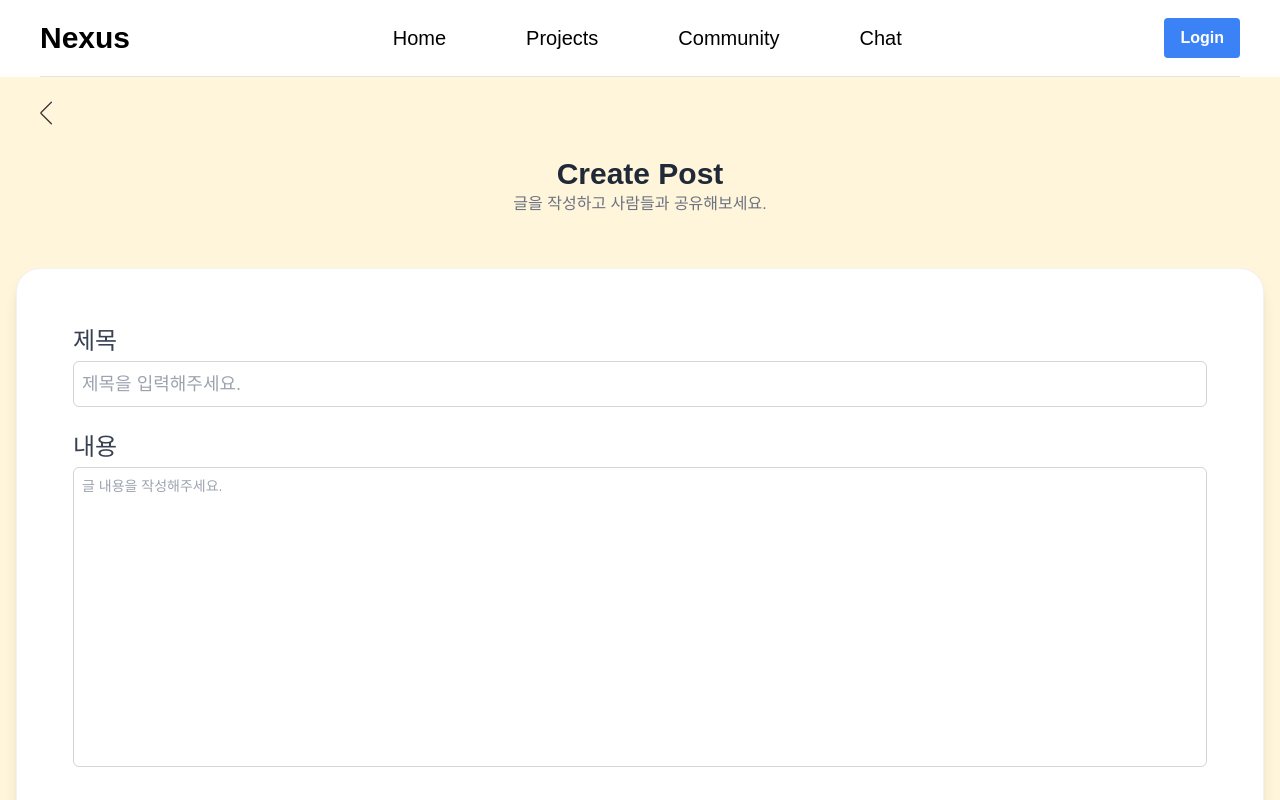
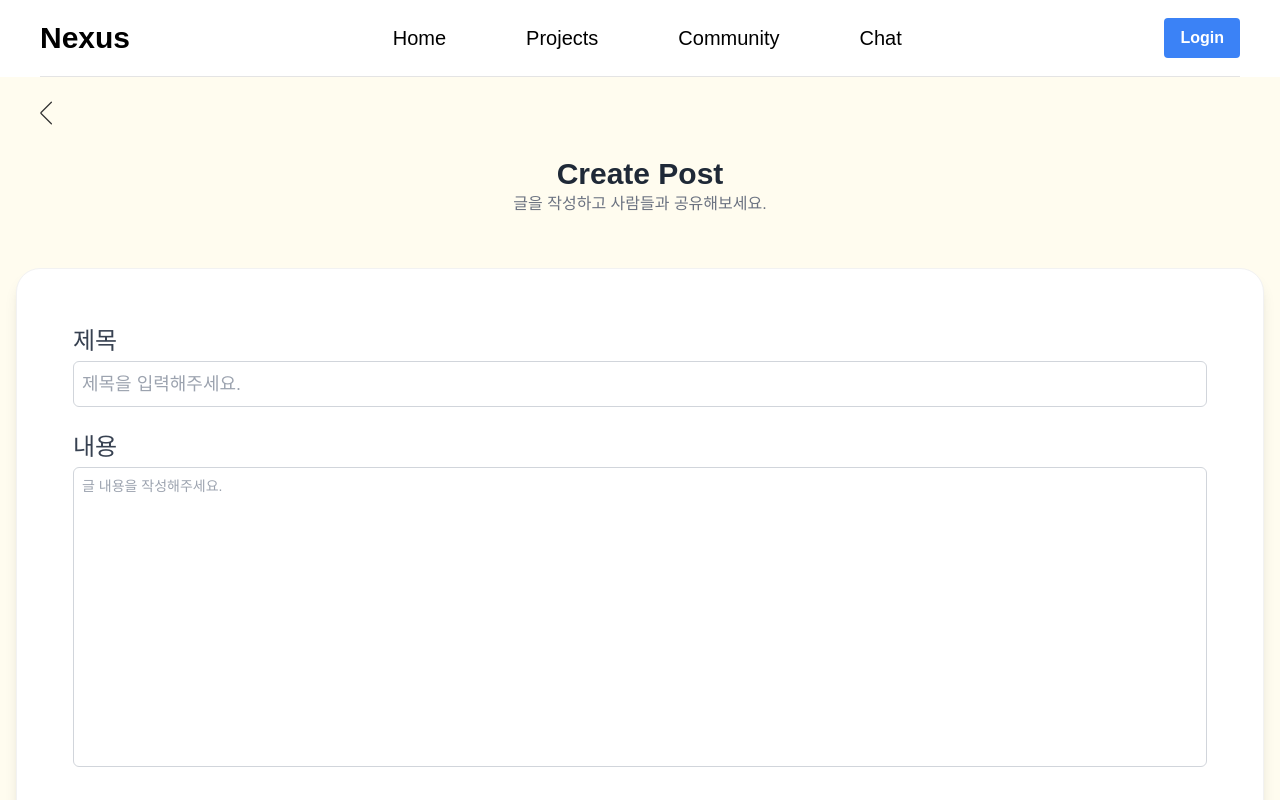
Before and after one commit to wwwcomcomcomcom/nexus-fe, a React (Vite) app: page /createPost in a window 1280 px wide. Shown: the top 800 px of the page. Built offline with nearby package versions, Linux system fonts and the light colour scheme; a web font is replaced by a local one.

Commit message:
create poist bg color 연하게함함

```diff
--- a/src/page/CreatePostPage.tsx
+++ b/src/page/CreatePostPage.tsx
@@ -42,7 +42,7 @@
   };
 
   return (
-    <div className="h-screen bg-[#FFF5DB]">
+    <div className="h-screen bg-[#FFFCEF]">
       <div className="px-8 py-4">
         <span
           className="inline-block p-2 cursor-pointer"
```
